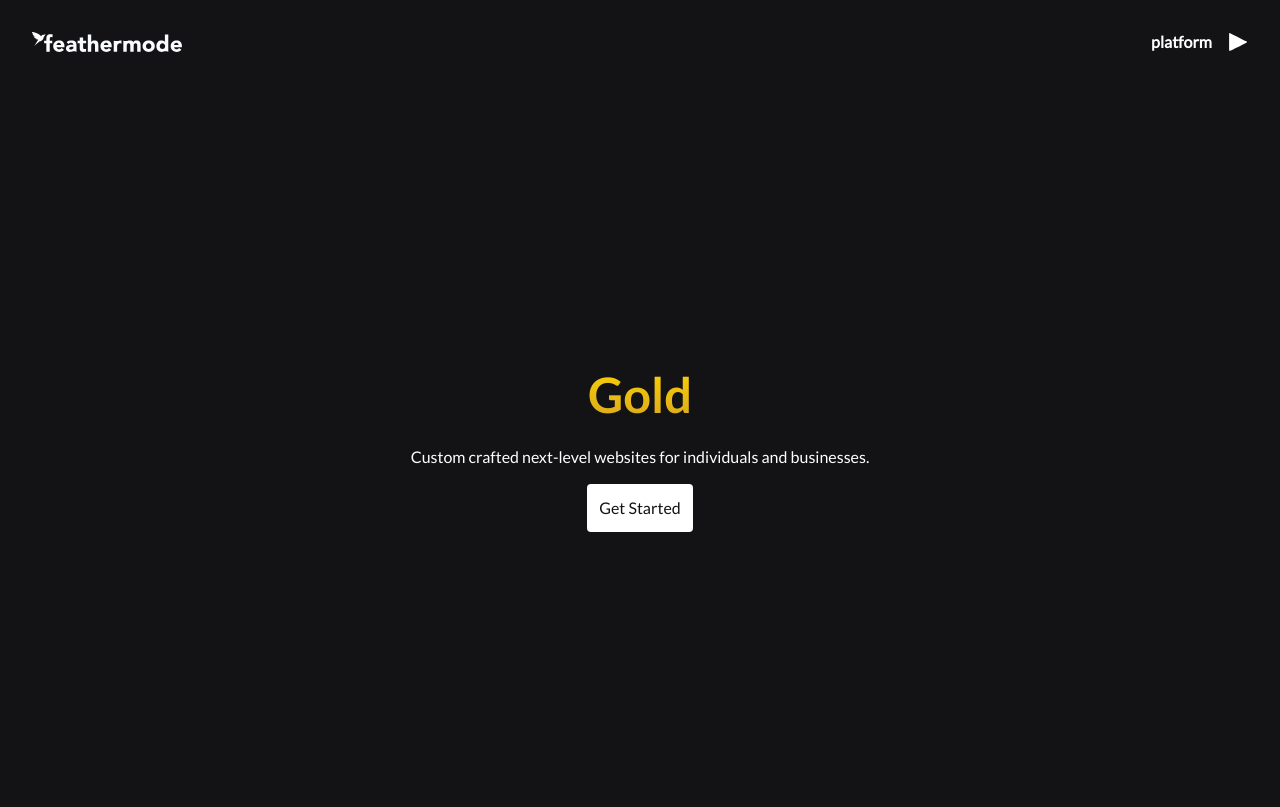
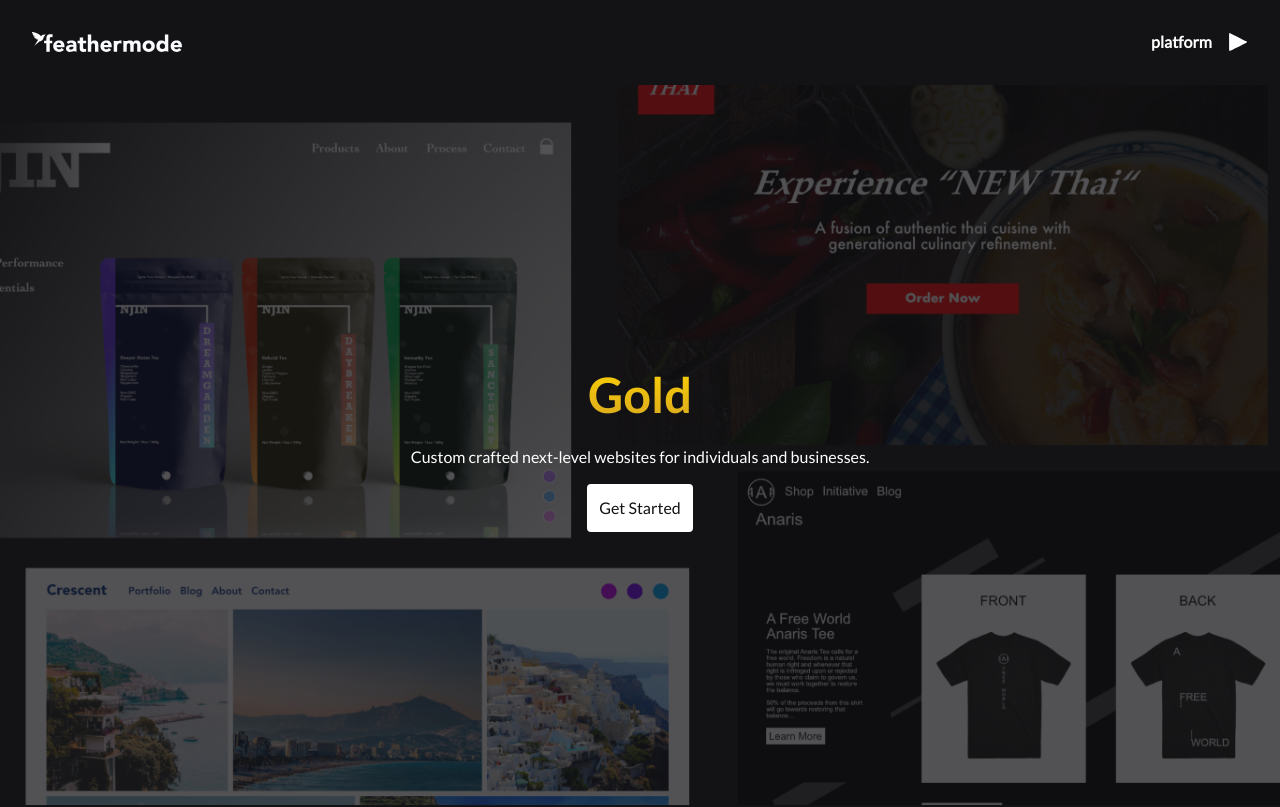
Before and after one commit to feathermode/feathermode, a plain HTML site: page gold.html in a window 1280 px wide. Shown: the top 807 px of the page. Drawn offline with Linux system fonts and the light colour scheme; the site is published under a folder, as on GitHub Pages, so addresses that start at the root find nothing.

Commit message:
minor edits

```diff
--- a/styles/main.css
+++ b/styles/main.css
@@ -262,7 +262,7 @@ form input, form textarea {
 }*/
 
 .gold_hero {
-	background: url("/assets/gold-hero_image.jpg");
+	background: url("../assets/gold-hero_image.jpg");
 	background-size: cover;
 	background-repeat: no-repeat;
 }
```
Also changed, not shown: about.html (+1 -1 lines).
